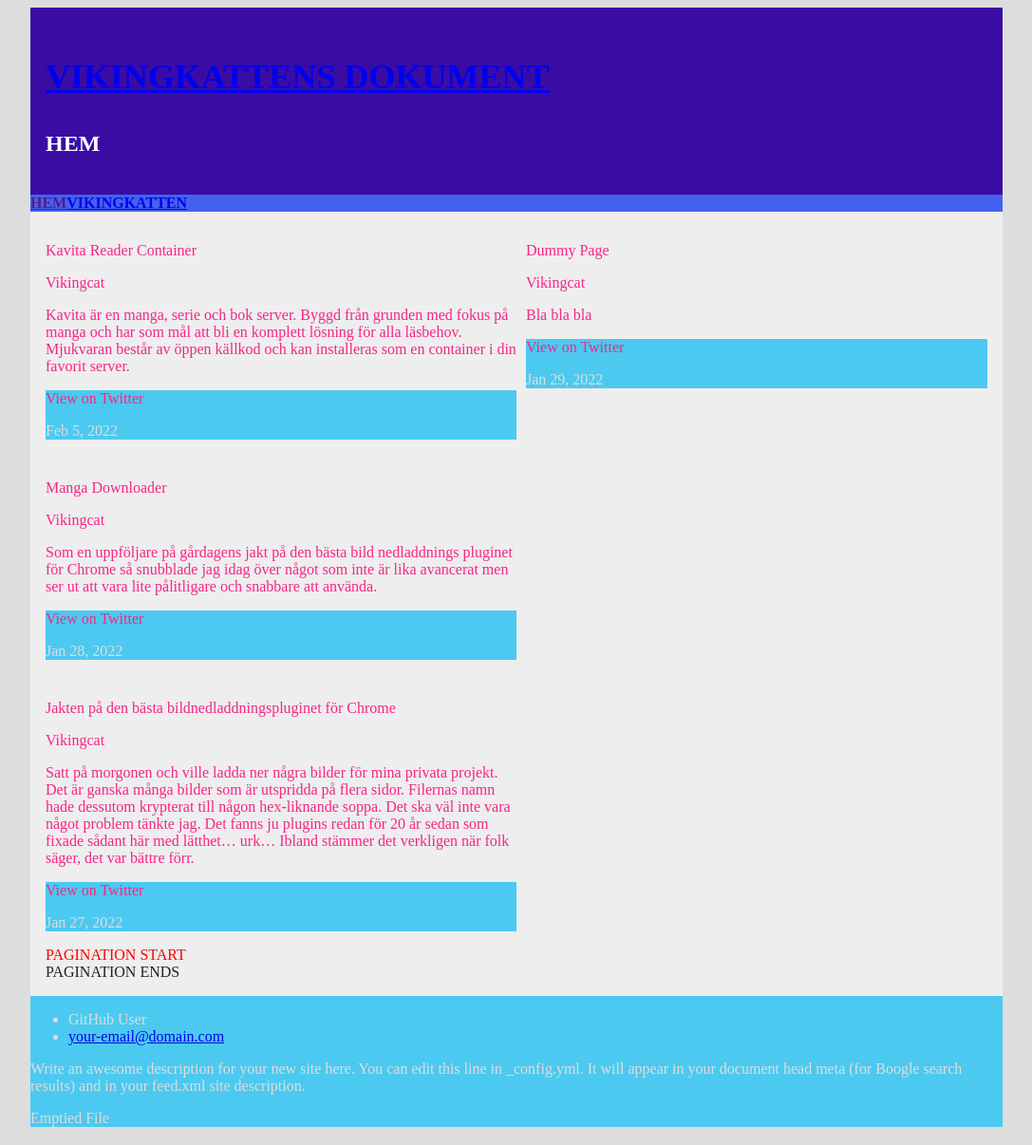
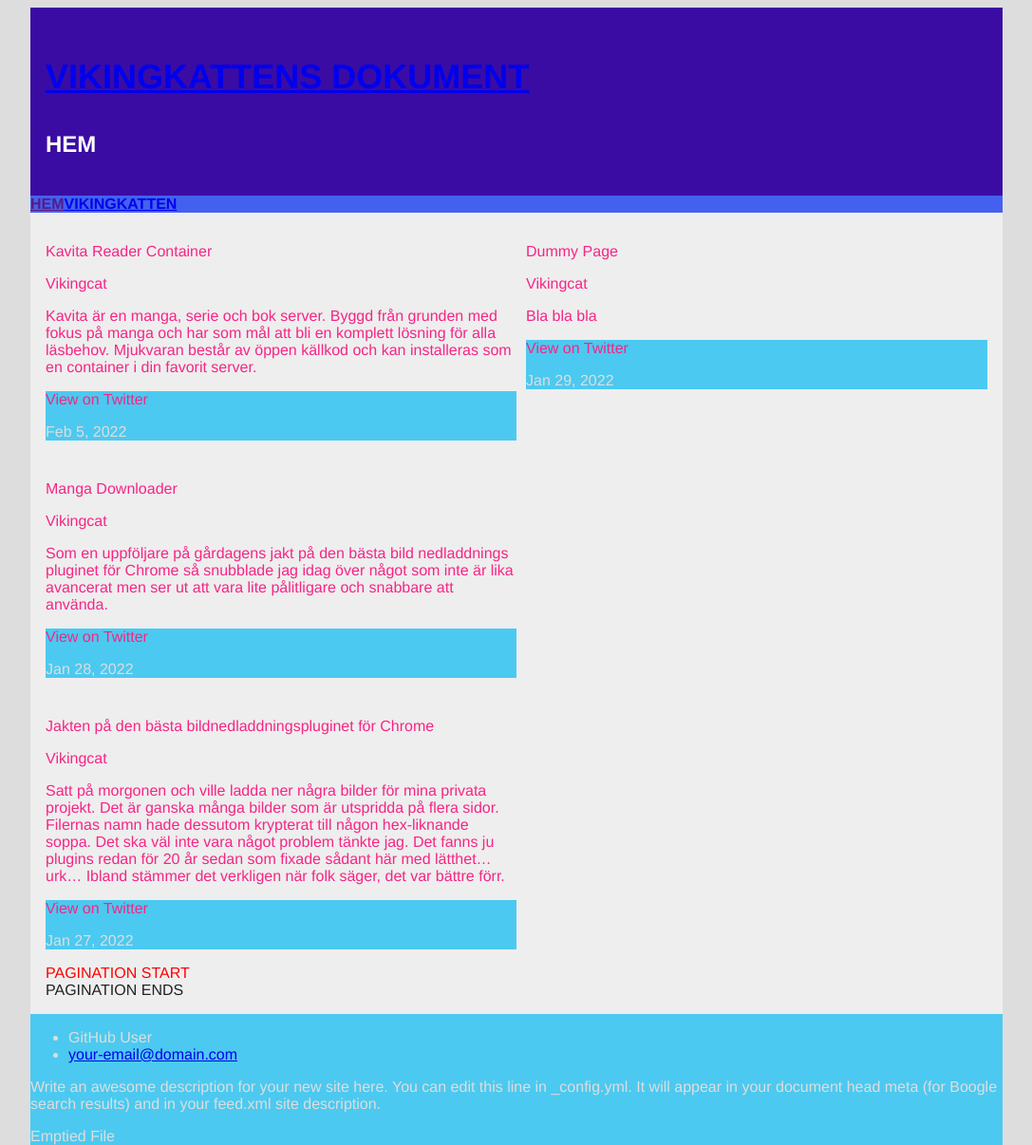
Before and after one commit to viking-cat/dokument, a Jekyll site: the page built from index.html, in a window 1280 px wide. Shown: the whole page at 95% size, without its empty margins (96-1183 px from the left). Built offline with Jekyll 4.4.1, drawn with Linux system fonts in a browser that asks for light colours.

Commit message:
Update main.scss

```diff
--- a/_sass/main.scss
+++ b/_sass/main.scss
@@ -9,6 +9,7 @@
 
 * {
     box-sizing: border-box;
+    font-family: Helvetica, sans-serif, Arial;
 }
 
 html, body {
```
